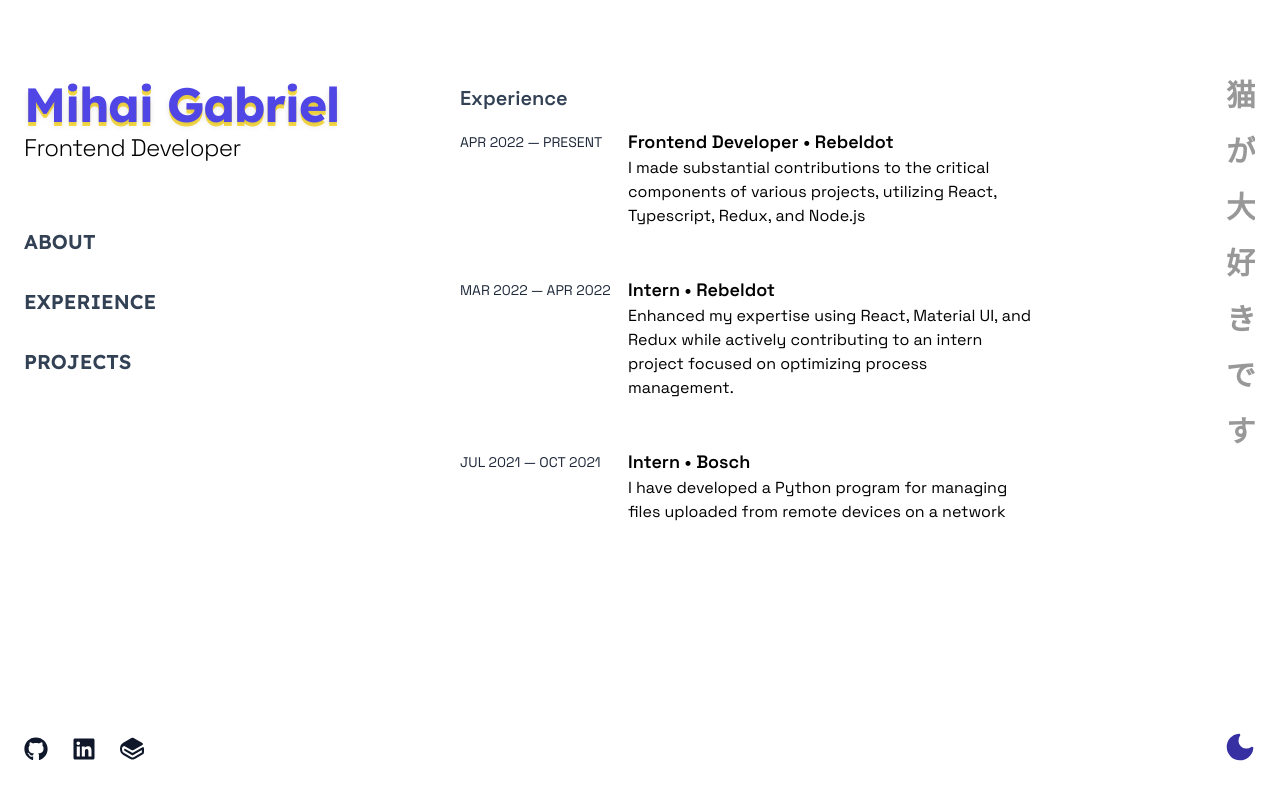
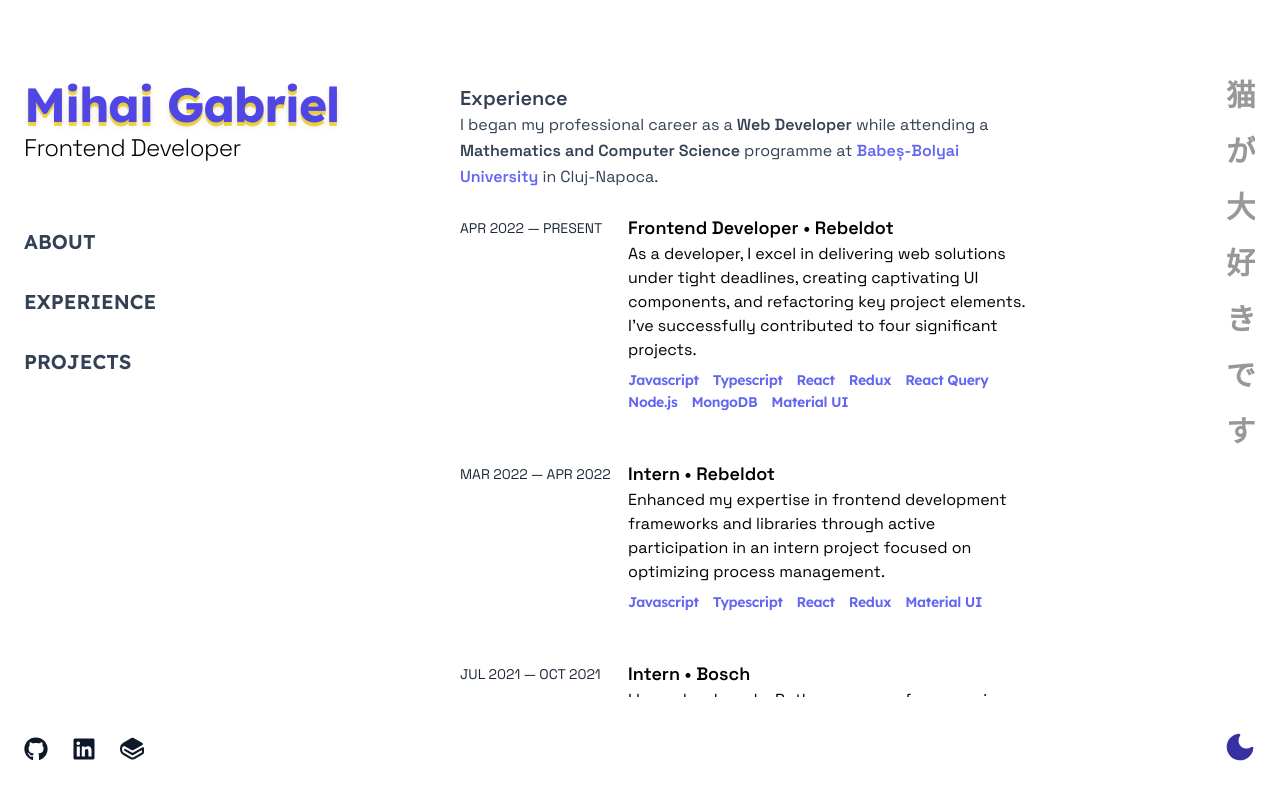
Before and after one commit to mihai-gabriel/mihai-gabriel.github.io, a SvelteKit app: page /experience in a window 1280 px wide. Shown: the top 800 px of the page. Built offline with nearby package versions, Linux system fonts and the light colour scheme; a web font is replaced by a local one.

Commit message:
Finishing up Experience page

```diff
--- /dev/null
+++ b/src/lib/ProjectModal.svelte
@@ -0,0 +1,11 @@
+<script>
+  import { onMount } from 'svelte';
+
+  onMount(() => {
+    // console.log('modal fired');
+  });
+</script>
+
+<!--<div class="fixed h-lvh w-lvw">-->
+<!--  <div class=""></div>-->
+<!--</div>-->
--- /dev/null
+++ b/src/lib/ShuffleImages.svelte
@@ -0,0 +1,14 @@
+<script>
+  /** @type {string[]} */
+  export let images = [];
+</script>
+
+<main class="relative flex min-h-[500px] max-w-screen-xl justify-center">
+  {#each images as image, idx}
+    <img
+      src={image}
+      alt="Bug tracker project showcase"
+      class="w-sm absolute rounded-md shadow-md shadow-indigo-500/60"
+    />
+  {/each}
+</main>
--- a/src/routes/(app)/+page.svelte
+++ b/src/routes/(app)/+page.svelte
@@ -70,7 +70,7 @@
     </p>
 
     <div class="mb-4 inline-block">
-      Nowadays, I work as a
+      I currently work as a
       <div class="relative inline">
         <span
           bind:this={backgroundText}
@@ -101,14 +101,14 @@
           {/if}
         </div>
       </div>
-      and my main focus is developing
+      , mainly focused on crafting
       <span class="font-medium hover:text-indigo-600 dark:hover:text-indigo-300">
         complex UI elements</span
       >, implementing
       <span class="font-medium hover:text-indigo-600 dark:hover:text-indigo-300">
         business logic
       </span>
-      and be a
+      and being a reliable
       <span class="font-medium hover:text-indigo-600 dark:hover:text-indigo-300">team member</span>.
     </div>
     {#if startTypewriter}
--- a/src/routes/(app)/experience/+page.svelte
+++ b/src/routes/(app)/experience/+page.svelte
@@ -2,9 +2,20 @@
   import NavigationButton from '$lib/NavigationButton.svelte';
 </script>
 
-<section class="relative flex flex-col space-y-4 overflow-y-auto">
+<section class="relative flex flex-col space-y-6 overflow-y-auto">
   <article class="max-w-xl leading-relaxed text-slate-700 dark:text-slate-300">
     <h2 class="text-xl font-semibold dark:text-slate-200">Experience</h2>
+    <p>
+      I began my professional career as a <span class="font-semibold">Web Developer</span>
+      while attending a
+      <span class="font-semibold">Mathematics and Computer Science</span>
+      programme at
+      <a
+        class="font-semibold text-indigo-500 dark:text-indigo-300"
+        href="https://www.cs.ubbcluj.ro/"
+        target="_blank">Babeș-Bolyai University</a
+      > in Cluj-Napoca.
+    </p>
   </article>
   <div class="flex flex-col space-y-8 md:space-y-12">
     <div class="flex max-w-xl flex-row md:space-x-6">
@@ -17,9 +28,36 @@
         <p class="py-1 text-sm text-slate-800 md:hidden dark:text-slate-300">APR 2022 — PRESENT</p>
         <h4 class="text-lg font-semibold dark:text-white">Frontend Developer &bullet; Rebeldot</h4>
         <p>
-          I made substantial contributions to the critical components of various projects, utilizing
-          React, Typescript, Redux, and Node.js
+          As a developer, I excel in delivering web solutions under tight deadlines, creating
+          captivating UI components, and refactoring key project elements. I've successfully
+          contributed to four significant projects.
         </p>
+        <div class="mt-2 flex flex-row flex-wrap gap-x-3.5 gap-y-0.5 text-sm tracking-tight">
+          <span class="font-lexend font-semibold text-indigo-500 dark:text-indigo-300">
+            Javascript
+          </span>
+          <span class="font-lexend font-semibold text-indigo-500 dark:text-indigo-300">
+            Typescript
+          </span>
+          <span class="font-lexend font-semibold text-indigo-500 dark:text-indigo-300">
+            React
+          </span>
+          <span class="font-lexend font-semibold text-indigo-500 dark:text-indigo-300">
+            Redux
+          </span>
+          <span class="font-lexend font-semibold text-indigo-500 dark:text-indigo-300">
+            React Query
+          </span>
+          <span class="font-lexend font-semibold text-indigo-500 dark:text-indigo-300">
+            Node.js
+          </span>
+          <span class="font-lexend font-semibold text-indigo-500 dark:text-indigo-300">
+            MongoDB
+          </span>
+          <span class="font-lexend font-semibold text-indigo-500 dark:text-indigo-300">
+            Material UI
+          </span>
+        </div>
       </article>
     </div>
     <div class="flex max-w-xl flex-row md:space-x-6">
@@ -32,9 +70,26 @@
         <p class="py-1 text-sm text-slate-800 md:hidden dark:text-slate-300">MAR 2022 — APR 2022</p>
         <h4 class="text-lg font-semibold dark:text-white">Intern &bullet; Rebeldot</h4>
         <p>
-          Enhanced my expertise using React, Material UI, and Redux while actively contributing to
-          an intern project focused on optimizing process management.
+          Enhanced my expertise in frontend development frameworks and libraries through active
+          participation in an intern project focused on optimizing process management.
         </p>
+        <div class="mt-2 flex flex-row flex-wrap gap-x-3.5 gap-y-0.5 text-sm tracking-tight">
+          <span class="font-lexend font-semibold text-indigo-500 dark:text-indigo-300">
+            Javascript
+          </span>
+          <span class="font-lexend font-semibold text-indigo-500 dark:text-indigo-300">
+            Typescript
+          </span>
+          <span class="font-lexend font-semibold text-indigo-500 dark:text-indigo-300">
+            React
+          </span>
+          <span class="font-lexend font-semibold text-indigo-500 dark:text-indigo-300">
+            Redux
+          </span>
+          <span class="font-lexend font-semibold text-indigo-500 dark:text-indigo-300">
+            Material UI
+          </span>
+        </div>
       </article>
     </div>
     <div class="flex max-w-xl flex-row md:space-x-6">
@@ -48,8 +103,19 @@
         <h4 class="text-lg font-semibold dark:text-white">Intern &bullet; Bosch</h4>
         <p>
           I have developed a Python program for managing files uploaded from remote devices on a
-          network
+          network.
         </p>
+        <div class="mt-2 flex flex-row flex-wrap gap-x-3.5 gap-y-0.5 text-sm tracking-tight">
+          <span class="font-lexend font-semibold text-indigo-500 dark:text-indigo-300">
+            Python
+          </span>
+          <span class="font-lexend font-semibold text-indigo-500 dark:text-indigo-300">
+            Docker
+          </span>
+          <span class="font-lexend font-semibold text-indigo-500 dark:text-indigo-300">
+            Kubernetes
+          </span>
+        </div>
       </article>
     </div>
   </div>
--- a/src/routes/(app)/projects/+page.svelte
+++ b/src/routes/(app)/projects/+page.svelte
@@ -1,8 +1,34 @@
 <script>
   import NavigationButton from '$lib/NavigationButton.svelte';
+  import ShuffleImages from '$lib/ShuffleImages.svelte';
+  import ProjectModal from '$lib/ProjectModal.svelte';
+
+  let modalActive = false;
 </script>
 
-<section class="relative flex flex-col items-center overflow-y-auto">
-  <p>Projects work in progress...</p>
+<section class="relative flex flex-col overflow-y-auto">
+  <article class="mb-4 max-w-xl leading-relaxed text-slate-700 dark:text-slate-300">
+    <h2 class="text-xl font-semibold dark:text-slate-200">Projects</h2>
+  </article>
+  <article class="max-w-xl leading-relaxed text-slate-700 dark:text-slate-300">
+    <h2 class="text-xl font-semibold dark:text-slate-200">Bug Tracker</h2>
+    <p>A Jira-inspired web app for issue tracking, and priority management on a board.</p>
+  </article>
+  <!-- TODO: REMOVE THIS BUTTON -->
+  <button
+    class="mt-2 self-start rounded-md bg-indigo-900 px-8 py-2 text-slate-300 hover:bg-indigo-700 hover:text-slate-200 active:bg-indigo-500"
+    on:click={() => (modalActive = true)}
+  >
+    Click
+  </button>
+  <!--  <ShuffleImages-->
+  <!--    images={[-->
+  <!--      'https://plus.unsplash.com/premium_photo-1691223714409-b0cb1629f0f7?q=80&w=2120&auto=format&fit=crop&ixlib=rb-4.0.3&ixid=M3wxMjA3fDB8MHxwaG90by1wYWdlfHx8fGVufDB8fHx8fA%3D%3D',-->
+  <!--      'https://plus.unsplash.com/premium_photo-1708834157582-631b565512eb?q=80&w=2070&auto=format&fit=crop&ixlib=rb-4.0.3&ixid=M3wxMjA3fDB8MHxwaG90by1wYWdlfHx8fGVufDB8fHx8fA%3D%3D'-->
+  <!--    ]}-->
+  <!--  />-->
+  {#if modalActive}
+    <ProjectModal />
+  {/if}
   <NavigationButton back={true} text="about" link="/" />
 </section>
```
